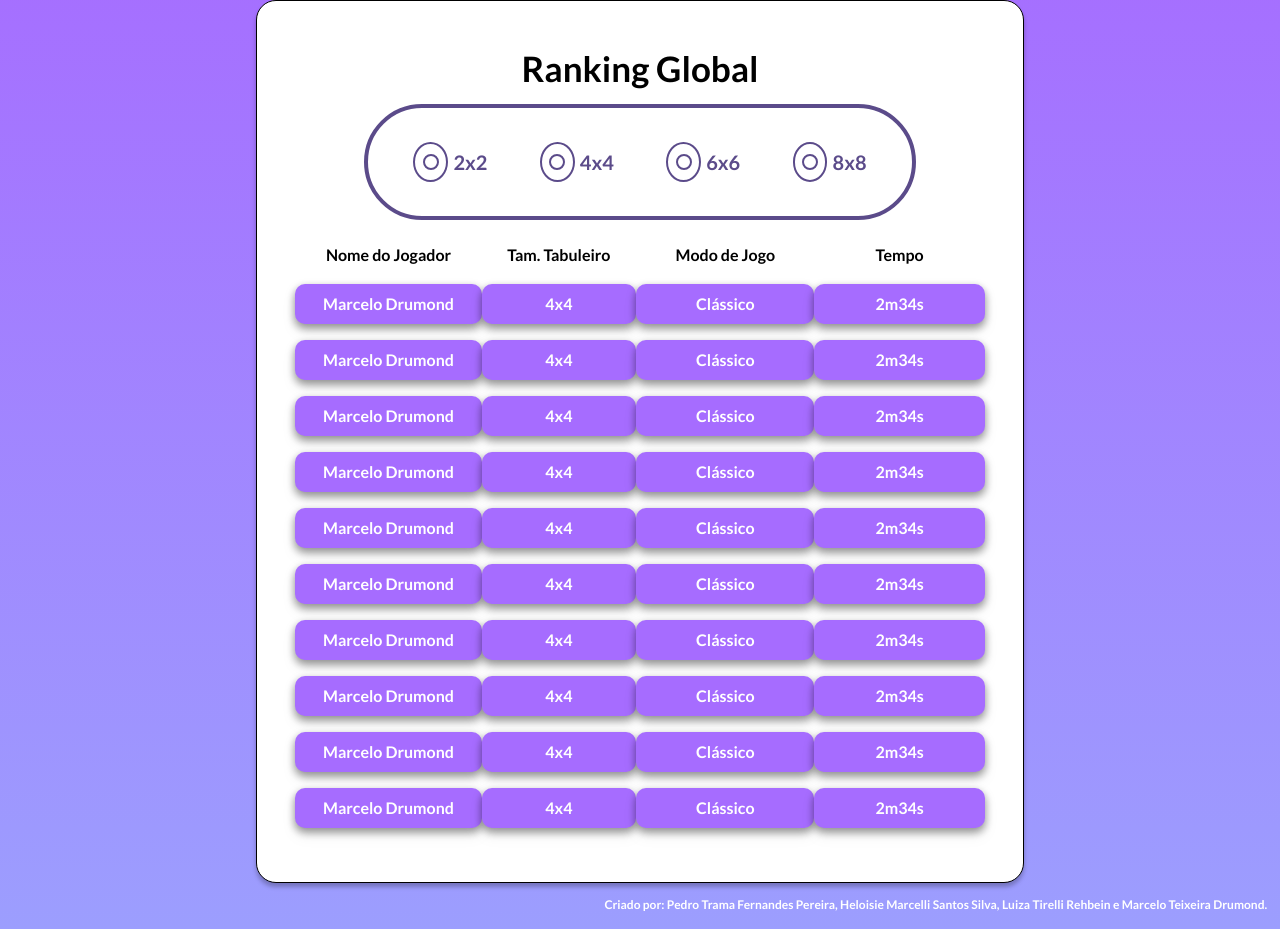
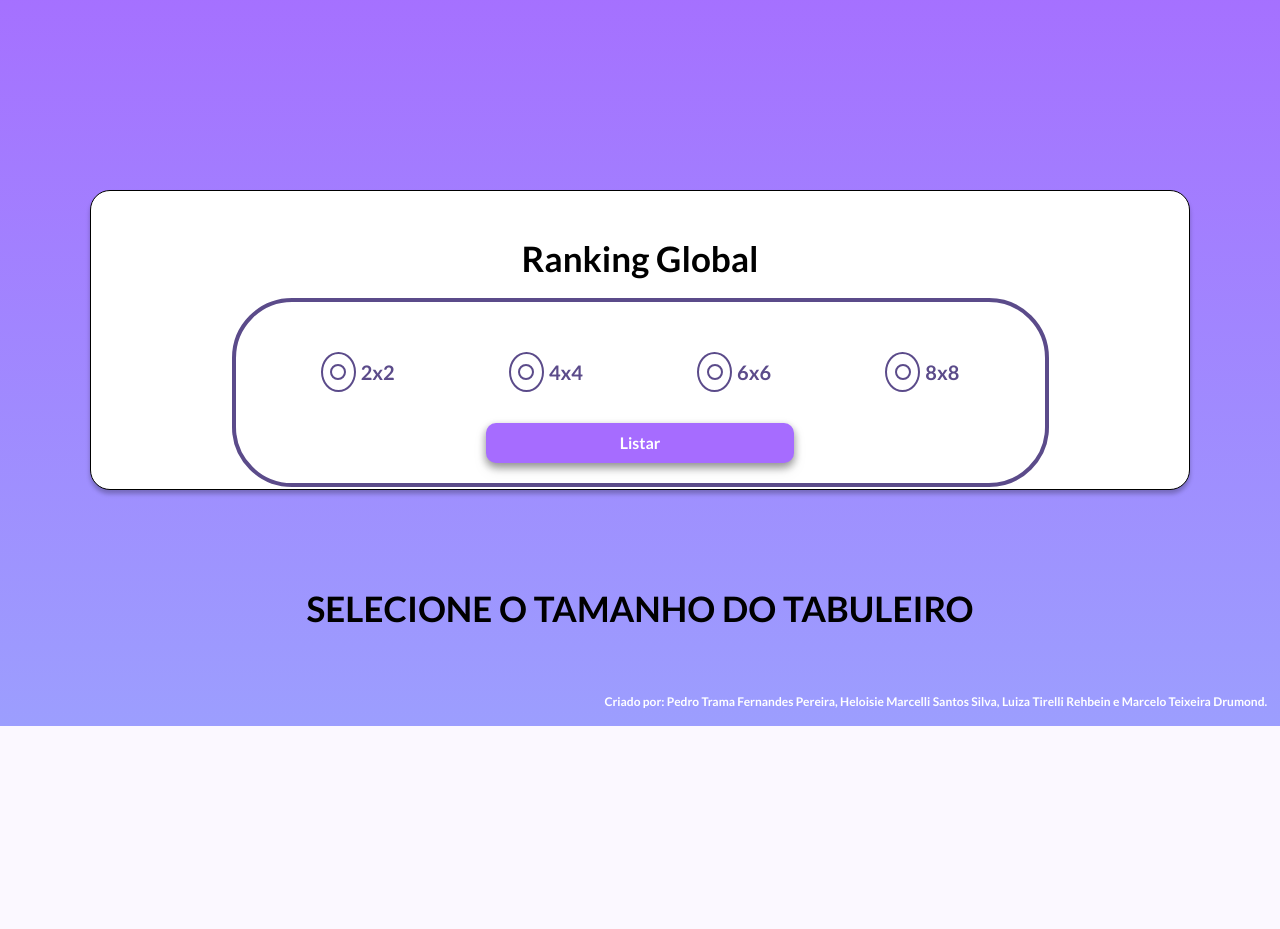
Before and after one commit to lutireh/JogoMemoriaWeb, a PHP site: page /ranking.php in a window 1280 px wide. Shown: the part 74-1003 px from the top of the page. After the commit the page ends 800 px from the top, so only its background shows below. Run offline with PHP 8.4, Linux system fonts and the light colour scheme; the visitor is signed in with stand-in values (Sample User, id 1); some libraries are stand-ins or nearby versions.

Commit message:
ranking, historico, editarperfil
tudo fncionando

```diff
--- a/file.txt
+++ /dev/null
@@ -1 +0,0 @@
-{"selectedGame":"contraTempo","selectedSize":"4x4"}
--- a/ranking.php
+++ b/ranking.php
@@ -3,7 +3,10 @@
 <html lang="pt-br">
 
 <head>
-    <?php include('protecao.php'); ?>
+    <?php
+    include('protecao.php');
+    include('conexao.php');
+    ?>
     <meta charset="UTF-8">
     <link rel="stylesheet" type="text/css" href="./style/general.css">
     <link rel="stylesheet" type="text/css" href="./style/style.css">
@@ -34,11 +37,12 @@
     <div class="ranking">
         <main>
             <h1>Ranking Global</h1>
+            <form action="" method="post">
             <div class="conteiner">
                 <div class="row">
                     <div class="radio-container">
                         <label for="2x2">
-                            <input type="radio" id="2x2" name="radio2" />
+                            <input type="radio" id="2x2" name="radio2" value="2x2"/>
                             <div class="custom-radio">
                                 <span class="checkmark"></span>
                             </div>
@@ -48,7 +52,7 @@
 
                     <div class="radio-container">
                         <label for="4x4">
-                            <input type="radio" id="4x4" name="radio2" />
+                            <input type="radio" id="4x4" name="radio2" value="4x4" />
                             <div class="custom-radio">
                                 <span class="checkmark"></span>
                             </div>
@@ -58,7 +62,7 @@
 
                     <div class="radio-container">
                         <label for="6x6">
-                            <input type="radio" id="6x6" name="radio2" />
+                            <input type="radio" id="6x6" name="radio2" value="6x6" />
                             <div class="custom-radio">
                                 <span class="checkmark"></span>
                             </div>
@@ -67,7 +71,7 @@
                     </div>
                     <div class="radio-container">
                         <label for="8x8">
-                            <input type="radio" id="8x8" name="radio2" />
+                            <input type="radio" id="8x8" name="radio2" value="8x8" />
                             <div class="custom-radio">
                                 <span class="checkmark"></span>
                             </div>
@@ -75,74 +79,28 @@
                         </label>
                     </div>
                 </div>
+                <button type="submit">Listar</button>
             </div>
+            </form>
             <table>
-                <tr>
-                    <th>Nome do Jogador</th>
-                    <th>Tam. Tabuleiro</th>
-                    <th>Modo de Jogo</th>
-                    <th>Tempo</th>
-                </tr>
-                <tr>
-                    <td>Marcelo Drumond</td>
-                    <td>4x4</td>
-                    <td>Clássico</td>
-                    <td>2m34s</td>
-                </tr>
-                <tr>
-                    <td>Marcelo Drumond</td>
-                    <td>4x4</td>
-                    <td>Clássico</td>
-                    <td>2m34s</td>
-                </tr>
-                <tr>
-                    <td>Marcelo Drumond</td>
-                    <td>4x4</td>
-                    <td>Clássico</td>
-                    <td>2m34s</td>
-                </tr>
-                <tr>
-                    <td>Marcelo Drumond</td>
-                    <td>4x4</td>
-                    <td>Clássico</td>
-                    <td>2m34s</td>
-                </tr>
-                <tr>
-                    <td>Marcelo Drumond</td>
-                    <td>4x4</td>
-                    <td>Clássico</td>
-                    <td>2m34s</td>
-                </tr>
-                <tr>
-                    <td>Marcelo Drumond</td>
-                    <td>4x4</td>
-                    <td>Clássico</td>
-                    <td>2m34s</td>
-                </tr>
-                <tr>
-                    <td>Marcelo Drumond</td>
-                    <td>4x4</td>
-                    <td>Clássico</td>
-                    <td>2m34s</td>
-                </tr>
-                <tr>
-                    <td>Marcelo Drumond</td>
-                    <td>4x4</td>
-                    <td>Clássico</td>
-                    <td>2m34s</td>
-                </tr>
-                <tr>
-                    <td>Marcelo Drumond</td>
-                    <td>4x4</td>
-                    <td>Clássico</td>
-                    <td>2m34s</td>
-                </tr>
-                <tr>
-                    <td>Marcelo Drumond</td>
-                    <td>4x4</td>
-                    <td>Clássico</td>
-                    <td>2m34s</td>
-                </tr>
+                <?php
+                if (isset($_POST['radio2'])) {
+                    echo "<tr>$_POST[radio2]</tr>";
+                    echo "<tr><th>Nome do Jogador</th><th>Tam. Tabuleiro</th><th>Modo de Jogo</th><th>Tempo</th></tr>";
+                    $sql_select_ranking = "SELECT nome, tam_tabuleiro, modo_jogo, tempo_partida FROM pessoa pe INNER JOIN partida p ON pe.pessoa_id=p.pessoa_id WHERE tam_tabuleiro = '$_POST[radio2]' ORDER BY tempo_partida ASC";
+                    $result = $pdo->query($sql_select_ranking);
+                    while ($dados = $result->fetch(PDO::FETCH_ASSOC)) {
+                        echo "<tr>";
+                        echo "<td>$dados[nome]</td>";
+                        echo "<td>$dados[tam_tabuleiro]</td>";
+                        echo "<td>$dados[modo_jogo]</td>";
+                        echo "<td>$dados[tempo_partida]</td>";
+                        echo "</tr>";
+                    }
+                }
+                else
+                    echo "<br><br><br><h1>SELECIONE O TAMANHO DO TABULEIRO</h1><br><br><br>";
+                ?>
             </table>
         </main>
     </div>
--- a/style/style.css
+++ b/style/style.css
@@ -100,6 +100,8 @@
   border: 1px solid;
   margin-left: 20%;
   margin-right: 20%;
+  width: 1100px;
+  height: 300px;
 }
 
 .ranking .container {
```
Also changed, not shown: editarPerfil.php (+29 -10 lines), historico.php (+20 -43 lines), selections.php (+9 -11 lines).
